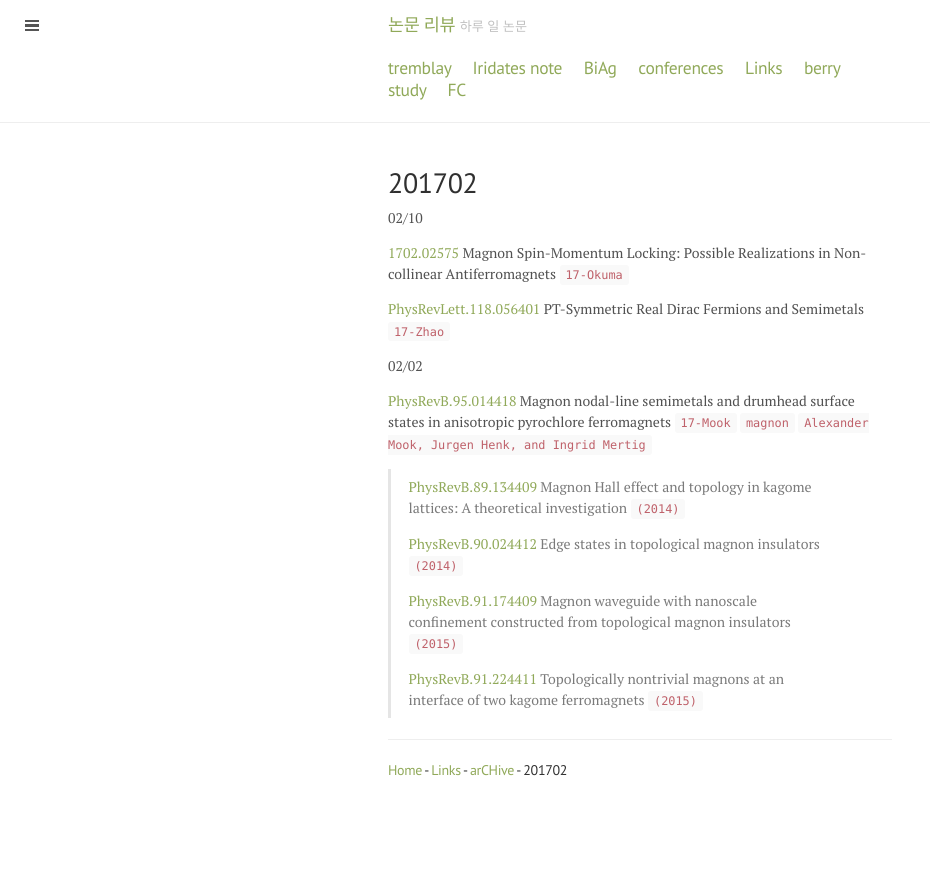
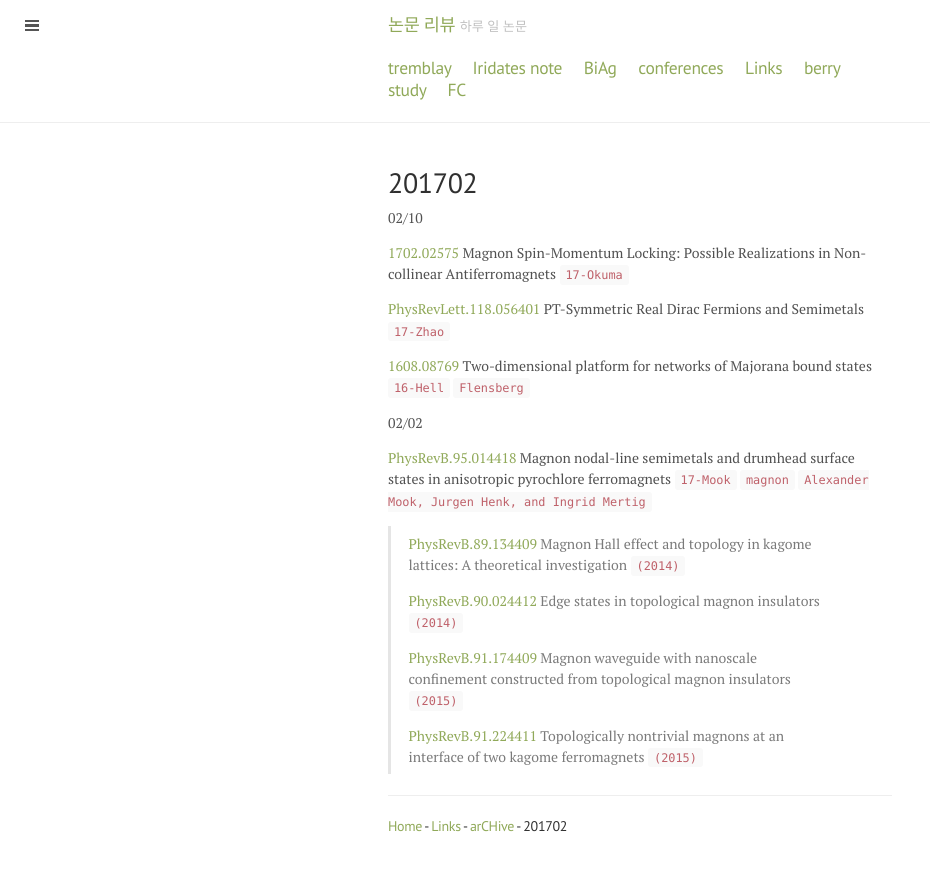
Before and after one commit to qkrwlsghdcjsworlt/work, a Jekyll site: the page built from 201702.md, in a window 1280 px wide. Shown: the top 871 px of the page, without its empty margins (0-930 px from the left). Built offline with Jekyll 4.4.1, drawn with Linux system fonts in a browser that asks for light colours.

Commit message:
“update”

```diff
--- a/201702.md
+++ b/201702.md
@@ -10,6 +10,7 @@ Possible Realizations in Non-collinear Antiferromagnets `17-Okuma`
 
 [PhysRevLett.118.056401](http://journals.aps.org/prl/pdf/10.1103/PhysRevLett.118.056401) PT-Symmetric Real Dirac Fermions and Semimetals `17-Zhao`
 
+[1608.08769](https://arxiv.org/abs/1608.08769) Two-dimensional platform for networks of Majorana bound states `16-Hell` `Flensberg`
 
 02/02
 
```
